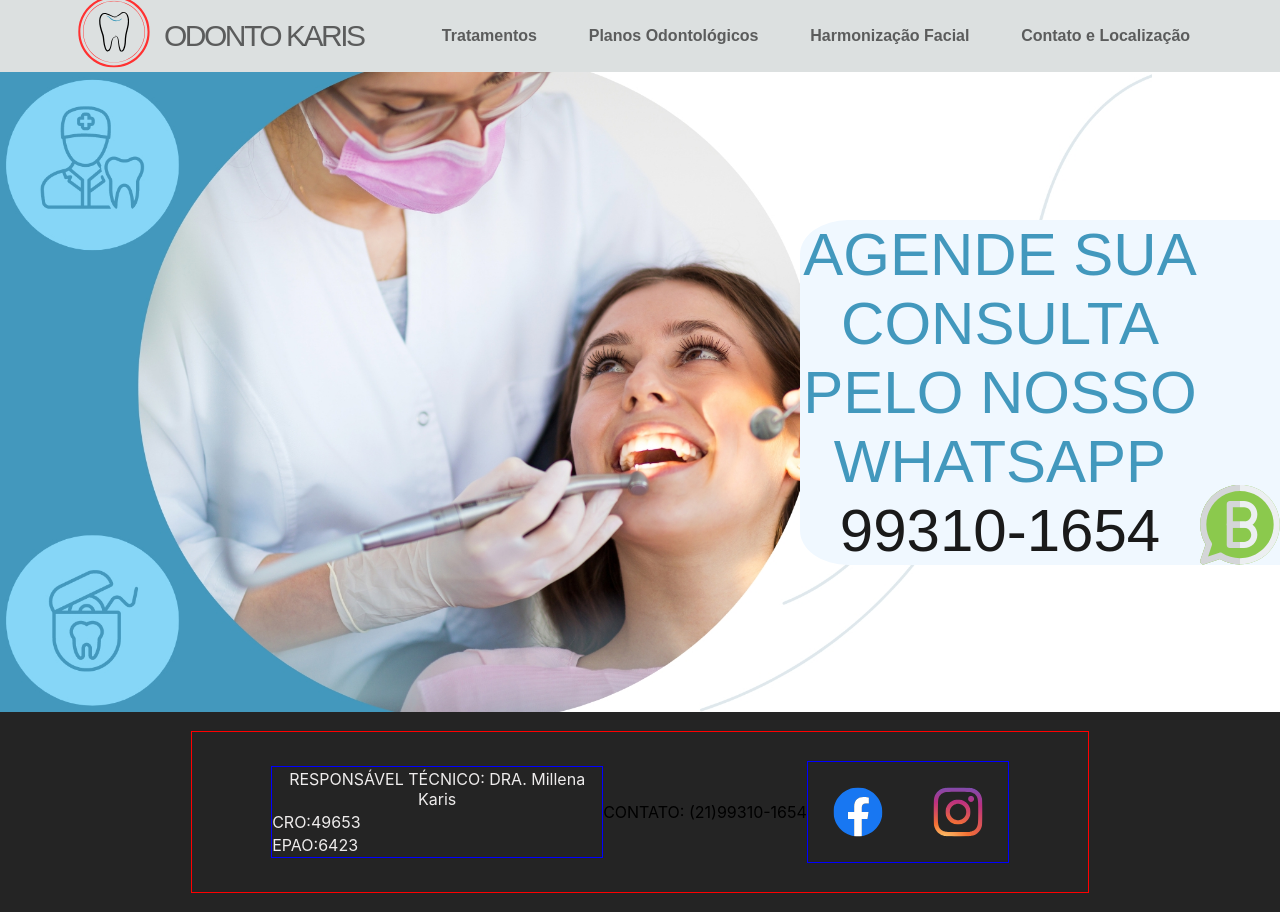
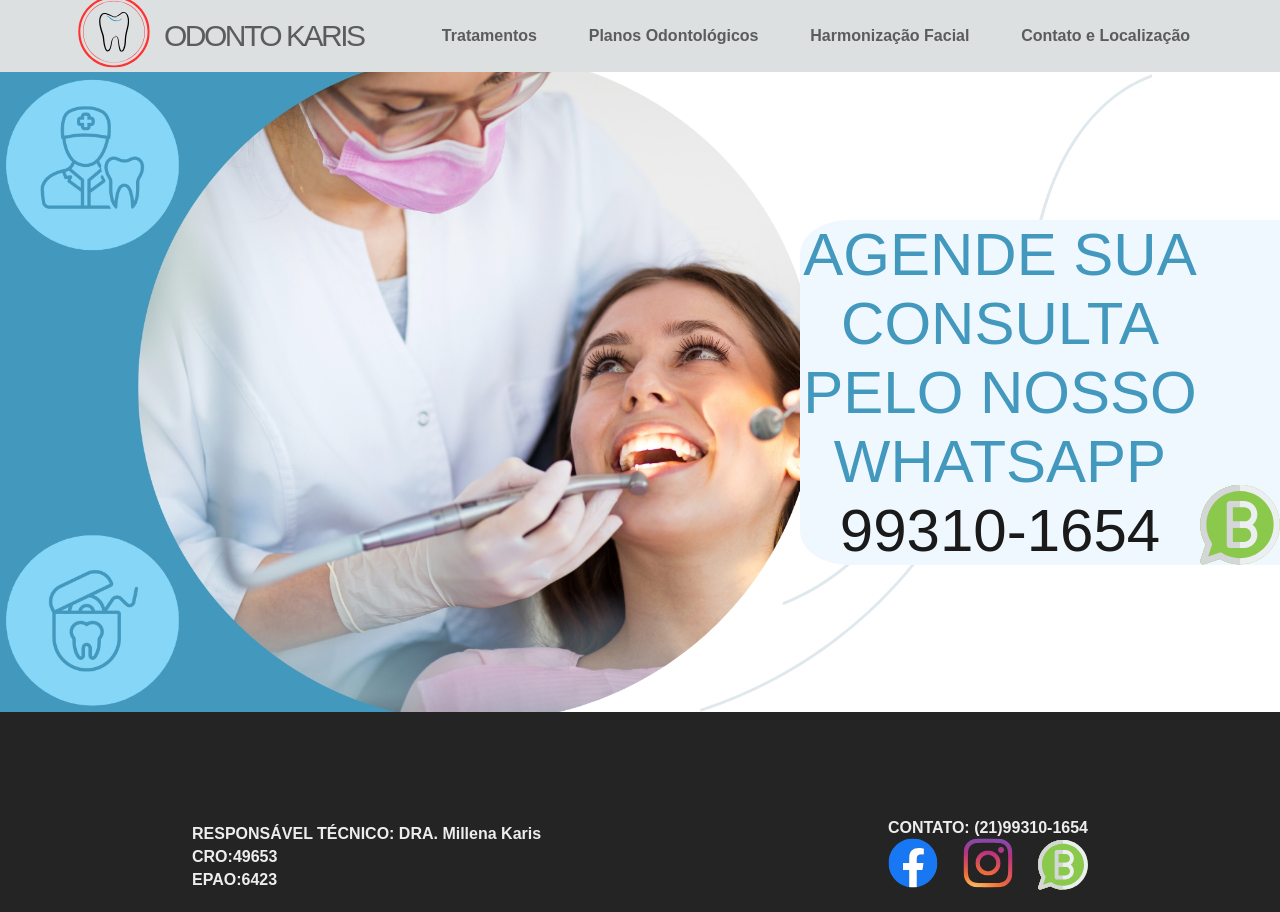
Before and after one commit to marllonwagner/odonto-karis, a React (Create React App) app: page / in a window 1280 px wide. Built offline with nearby package versions, Linux system fonts and the light colour scheme.

Commit message:
footer done

```diff
--- a/public/index.html
+++ b/public/index.html
@@ -24,7 +24,7 @@
       work correctly both with client-side routing and a non-root public URL.
       Learn how to configure a non-root public URL by running `npm run build`.
     -->
-    <title>React App</title>
+    <title>Clínica Odonto Karis</title>
   </head>
   <body>
     <noscript>You need to enable JavaScript to run this app.</noscript>
--- a/src/components/footer/Footer.jsx
+++ b/src/components/footer/Footer.jsx
@@ -7,6 +7,7 @@ export default function Footer() {
     <footer className='footer'>
       <div className='footer-container'>
 
+
         <div className='cro-container'>
           <p
           className='cro-text'>RESPONSÁVEL TÉCNICO: DRA. Millena Karis </p>
@@ -14,8 +15,12 @@ export default function Footer() {
           <p className='cro-text'>EPAO:6423</p>
         </div>
 
-        <p>CONTATO: (21)99310-1654</p>
+        <div>
+        <p className='cro-text'>CONTATO: (21)99310-1654</p>
         <SocialContainer/>
+        </div>
+
+
       </div>
     </footer>
   )
--- a/src/components/footer/css/footer.css
+++ b/src/components/footer/css/footer.css
@@ -9,23 +9,25 @@
 
 .footer-container {
   display: flex;
-  justify-content: center;
-  align-items: center;
+  justify-content: space-between;
+  align-items: flex-end;
   width: 70vw;
   height: 20vh;
-  border: 1px solid red;
+  /* border: 1px solid red; */
 }
 
 .cro-container {
   display: flex;
-  width: 330px;
-  height: 90px;
+  width: 350px;
+  height: 70px;
   justify-content: space-around;
   align-items: flex-start;
   flex-direction: column;
-  border: 1px solid blue;
 }
 
 .cro-text {
+
   color: rgb(238, 236, 236);
+  font-weight: 600;
+  font-family: sans-serif;
 }
--- a/src/components/homeCover/css/homeCover.css
+++ b/src/components/homeCover/css/homeCover.css
@@ -27,6 +27,7 @@ height: 80px;
 }
 
 .contact-text {
+
   font-family: sans-serif;
   font-size: 60px;
   font-weight: 500;
--- a/src/components/socialContainer/SocialContainer.jsx
+++ b/src/components/socialContainer/SocialContainer.jsx
@@ -1,17 +1,30 @@
 import React from 'react'
 import faceLogo from '../../assets/icons/faceLogo.svg'
 import instaLogo from '../../assets/icons/instaLogo.svg'
+import whatsIcon from '../../assets/icons/whatsIcon.svg'
 import './css/socialContainer.css'
 
 export default function SocialContainer() {
   return (
     <div className='social-container'>
+      <a href='https://www.facebook.com/Karisodontologia/'>
         <img
           className='face-logo'
           src={faceLogo} alt="facebook" />
+      </a>
+
+
+      <a href='https://www.instagram.com/karisodonto/'>
         <img
           className='insta-logo'
           src={instaLogo} alt="instagram" />
+      </a>
+
+
+      <a className='whatsIcon-container-footer'
+        href='https://wa.me/5521993101654'> <img
+          className='whatsIcon-footer'
+          src={whatsIcon} alt="icone-whatsapp" /></a>
     </div>
   )
 }
--- a/src/components/socialContainer/css/socialContainer.css
+++ b/src/components/socialContainer/css/socialContainer.css
@@ -1,17 +1,46 @@
 .social-container {
   display: flex;
   width: 200px;
-  height: 100px;
-  justify-content: space-around;
+  height: 55px;
+  justify-content: space-between;
   align-items: center;
-  border: 1px solid blue;
+
 }
 
 .face-logo {
   width: 50px;
   height: 50px;
 }
+
+.face-logo:hover {
+  width: 70px;
+  height: 70px;
+}
 .insta-logo {
   width: 50px;
   height: 50px;
 }
+
+.insta-logo:hover {
+  width: 70px;
+  height: 70px;
+}
+
+
+.whatsIcon-container-footer {
+  height: 50px;
+}
+.whatsIcon-container-footer:hover {
+  height: 70px;
+}
+
+
+.whatsIcon-footer {
+width: 50px;
+height: 50px;
+}
+
+.whatsIcon-footer:hover {
+  width: 70px;
+  height: 70px;
+  }
```
Lines whose indentation alone changed are shown as unchanged.
